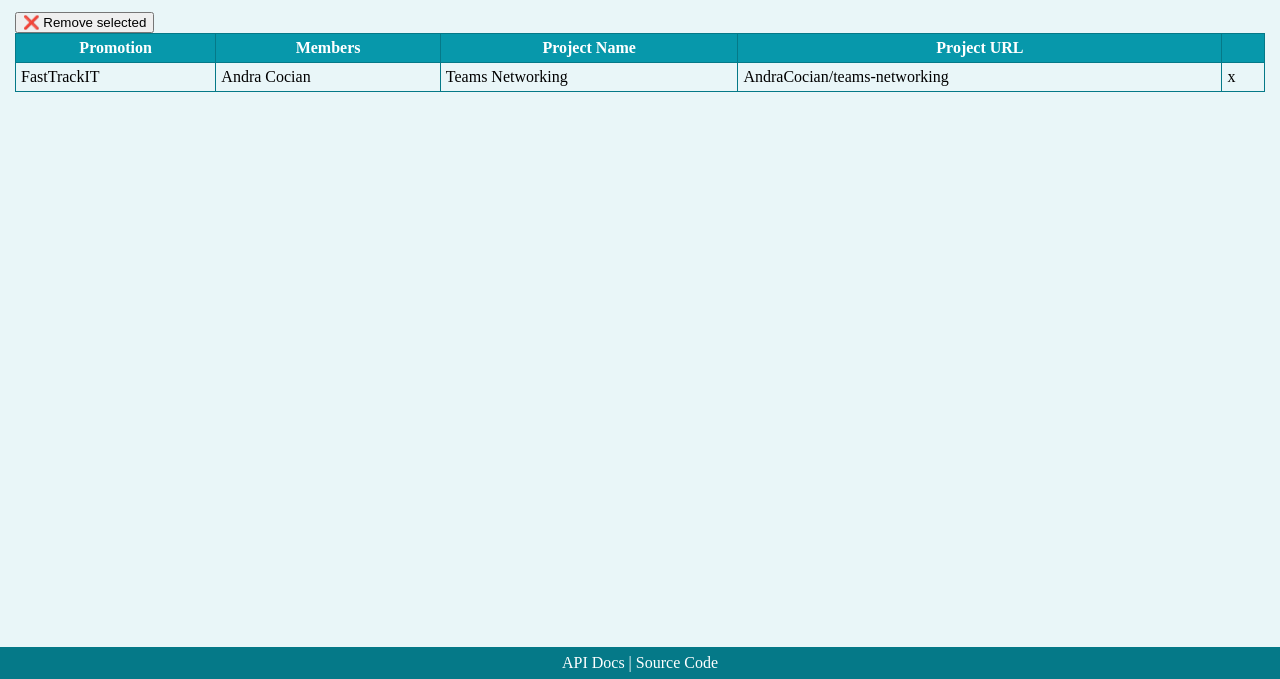
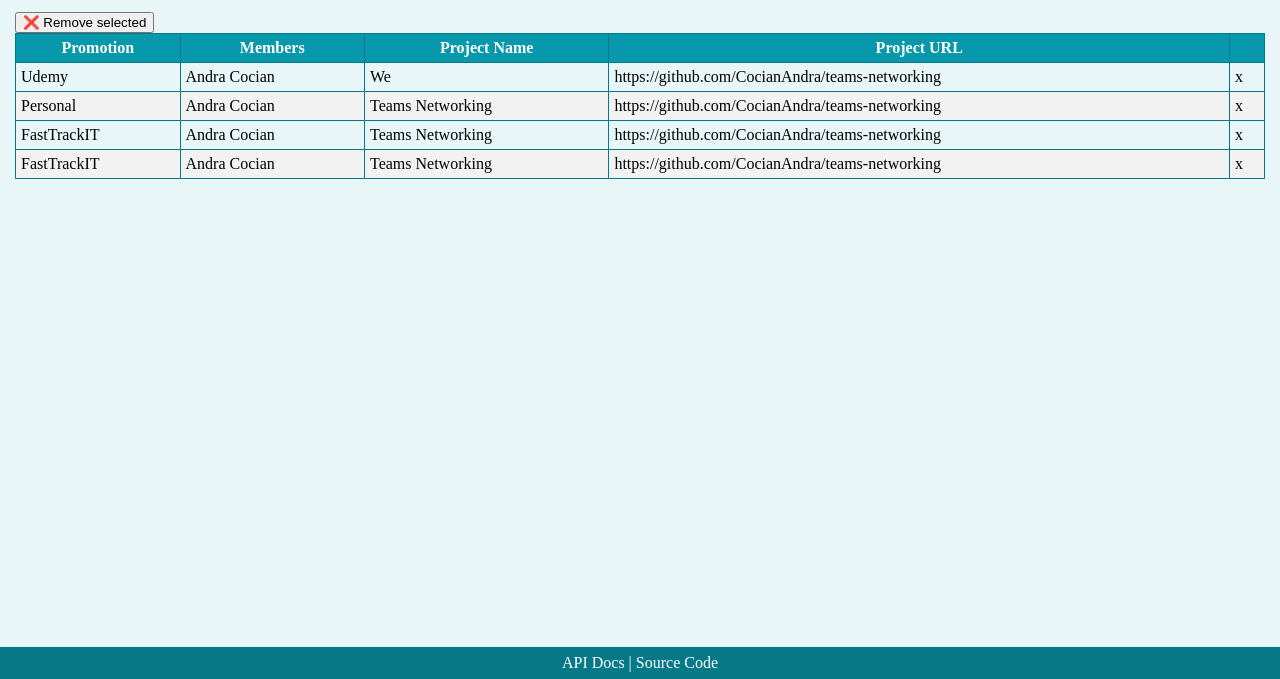
Before and after one commit to CocianAndra/teams-networking, a website built with webpack: page src/index.html in a window 1280 px wide. Shown: the part 121-800 px from the top of the page. Built offline with nearby package versions, Linux system fonts and the light colour scheme; files whose address does not match are found by name.

Commit message:
reder teams

```diff
--- a/src/index.html
+++ b/src/index.html
@@ -29,15 +29,7 @@
             <th></th>
           </tr>
         </thead>
-        <tbody>
-          <tr>
-            <td>FastTrackIT</td>
-            <td>Andra Cocian</td>
-            <td>Teams Networking</td>
-            <td>AndraCocian/teams-networking</td>
-            <td>x</td>
-          </tr>
-        </tbody>
+        <tbody></tbody>
       </table>
     </section>
 
--- a/src/index.js
+++ b/src/index.js
@@ -1,10 +1,26 @@
 import "./style.css";
 
+function getTeamAsHTML(team) {
+  return ` <tr>
+  <td>${team.promotion}</td>
+  <td>${team.members}</td>
+  <td>${team.name}</td>
+  <td>${team.url}</td>
+  <td>x</td>
+</tr>`;
+}
+
+function renderTeams(teams) {
+  const teamsHTML = teams.map(getTeamAsHTML);
+
+  document.querySelector("#teamsTable tbody").innerHTML = teamsHTML.join("");
+}
+
 function loadTeams() {
-  fetch("teams.js")
+  fetch("teams.json")
     .then(r => r.json())
     .then(teams => {
-      console.warn("teams?", teams);
+      renderTeams(teams);
     });
 }
 loadTeams();
--- a/src/teams.json
+++ b/src/teams.json
@@ -1,13 +1,13 @@
 [
 
     {
-        "promotion": "FastTrackIT",
+    "promotion": "Udemy",
     "members": "Andra Cocian",
-    "name": "Teams Networking",
+    "name": "We",
     "url":"https://github.com/CocianAndra/teams-networking"},
 
     {
-        "promotion": "FastTrackIT",
+    "promotion": "Personal",
     "members": "Andra Cocian",
     "name": "Teams Networking",
     "url":"https://github.com/CocianAndra/teams-networking"},
```
Lines whose indentation alone changed are shown as unchanged.
